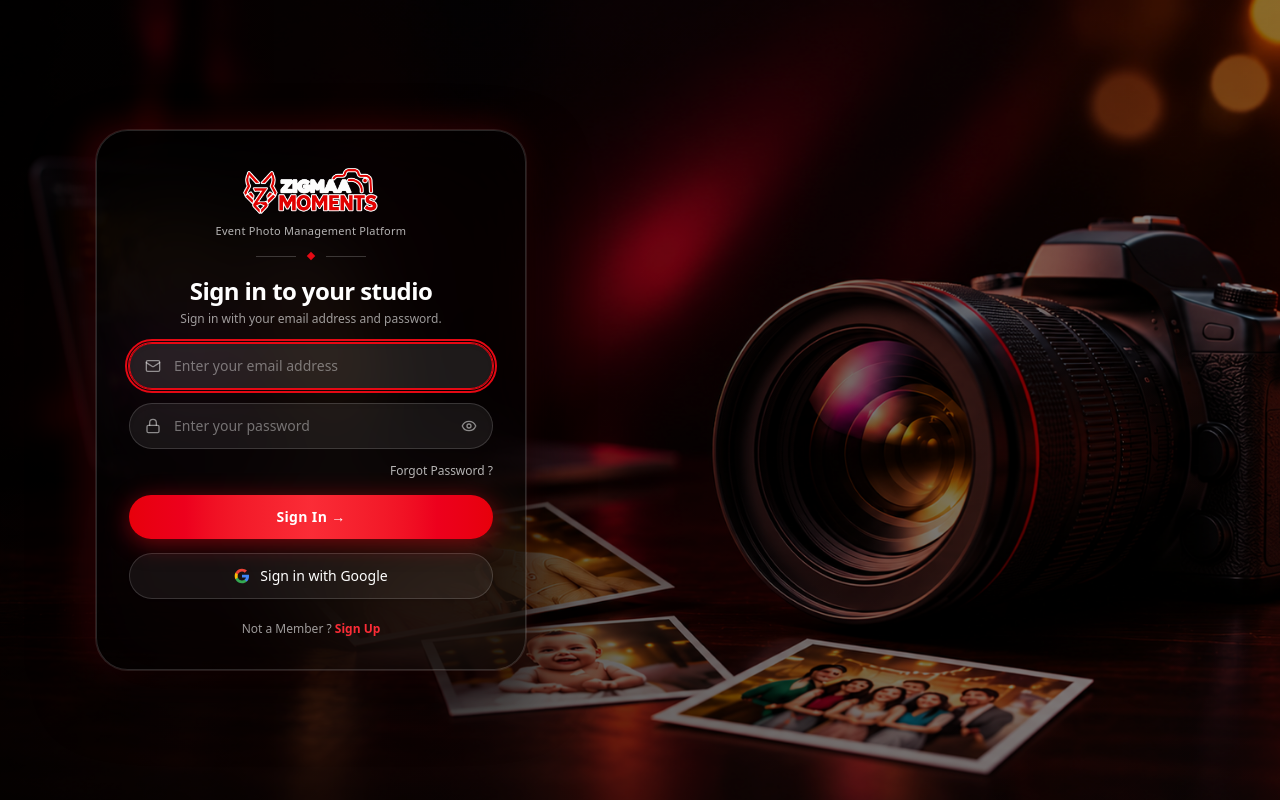
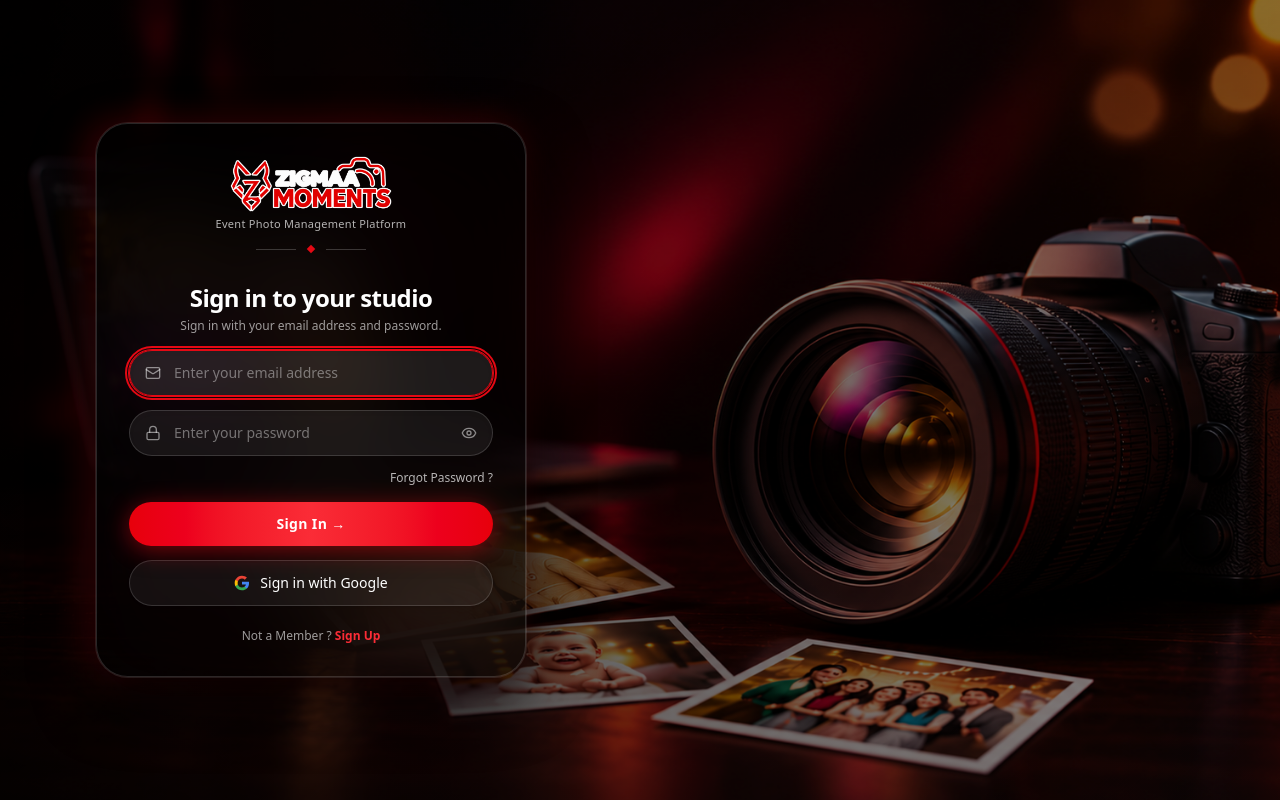
Before and after one commit to massmaddy530-stack/zigmaa-photos, a Next.js app in the folder frontend/: page /login in a window 1280 px wide. Built offline with nearby package versions, Linux system fonts and the light colour scheme; no server answers; a web font is replaced by a local one.

Commit message:
fix(ui): optimize and constrain logo dimensions on dark glassmorphic card

```diff
--- a/frontend/src/app/login/login-form.tsx
+++ b/frontend/src/app/login/login-form.tsx
@@ -51,16 +51,19 @@ function GoogleIcon() {
 
 function BrandHeader() {
   return (
-    <div className="mb-4 text-center select-none">
+    <div className="mb-4 text-center select-none flex flex-col items-center">
       <img
         src="/zigmaa-logo.png"
         alt="Zigmaa Photos"
-        className="mx-auto h-12 sm:h-14 w-auto object-contain"
+        width={180}
+        height={62}
+        style={{ maxHeight: "56px", maxWidth: "180px", width: "auto", height: "auto" }}
+        className="mx-auto h-12 sm:h-14 w-auto max-w-[180px] object-contain"
       />
       <p className="mt-1 text-[11px] font-medium tracking-wide text-white/70">
         Event Photo Management Platform
       </p>
-      <div className="flex items-center justify-center gap-3 my-3.5">
+      <div className="flex items-center justify-center gap-3 my-3.5 w-full">
         <span className="h-px w-10 bg-white/20" />
         <span className="h-1.5 w-1.5 rotate-45 bg-[#e50914]" />
         <span className="h-px w-10 bg-white/20" />
```
Also changed, not shown: frontend/public/zigmaa-logo.png.
